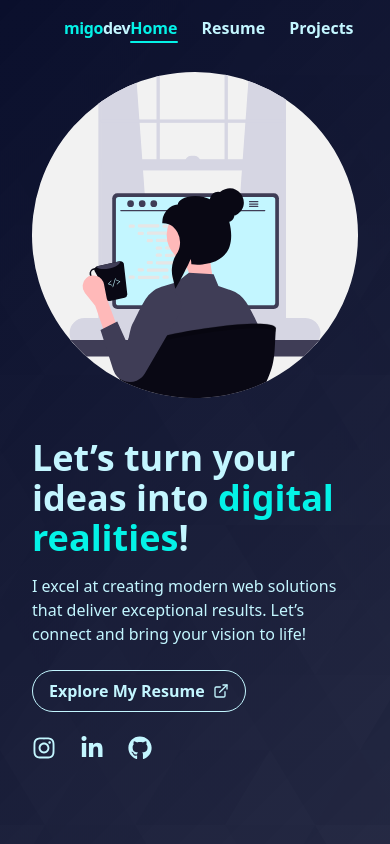
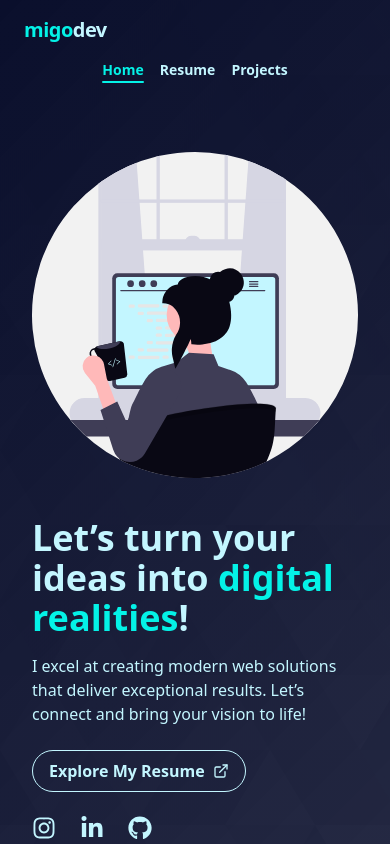
Before and after one commit to Migo1218/migodev, a Next.js app: page / in a window 390 px wide. Shown: the top 844 px of the page. Built offline with nearby package versions, Linux system fonts and the light colour scheme.

Commit message:
fix: Adjust layout and spacing in Hero and Navbar components for better responsiveness

```diff
--- a/src/components/Hero.tsx
+++ b/src/components/Hero.tsx
@@ -4,7 +4,7 @@ import { FaGithub, FaLinkedinIn, FaInstagram } from "react-icons/fa";
 import { LuExternalLink } from "react-icons/lu";
 export default function Hero() {
   return (
-    <section className="relative h-screen  text-primary px-8 md:px-40 py-16 md:py-24 flex flex-col md:flex-row items-center gap-8">
+    <section className="relative mt-20 md:mt-0 h-screen  text-primary px-8 md:px-40 py-16 md:py-24 flex flex-col md:flex-row items-center gap-8">
       {/* Texto a la izquierda */}
       <div className="flex-1 md:order-1 order-2">
         <h1 className="text-4xl text-light md:text-5xl font-bold mb-4">
--- a/src/components/Navbar.tsx
+++ b/src/components/Navbar.tsx
@@ -23,15 +23,18 @@ export default function Navbar() {
   return (
     <motion.nav
       style={{ background: bg, backdropFilter: blur }}
-      className="fixed top-0 left-0 w-full z-50 text-light md:px-24 transition-none"
+      className="fixed top-0 left-0 w-full z-50 text-light px-4 md:px-24 transition-none"
     >
-      <div className="flex items-center justify-between px-16 py-4">
-        <Link href={"/"}>
-          <h1 className="md:text-2xl text-l font-bold tracking-tight hover:cursor-pointer">
-            <span className="text-accent">migo</span>dev
-          </h1>
-        </Link>
-        <div className="space-x-6 font-semibold flex items-center">
+      <div className="flex flex-col md:flex-row md:items-center md:justify-between py-4 gap-4 md:gap-0">
+        <div className="flex justify-between items-center px-2 md:px-0">
+          <Link href="/">
+            <h1 className="text-xl md:text-2xl font-bold tracking-tight hover:cursor-pointer">
+              <span className="text-accent">migo</span>dev
+            </h1>
+          </Link>
+        </div>
+
+        <div className="flex flex-wrap justify-center gap-4 font-semibold text-sm md:text-base">
           {navLinks.map((link) => {
             const isActive = pathname === link.href;
             return (
@@ -42,7 +45,6 @@ export default function Navbar() {
                   }`}
                 >
                   {link.label}
-
                   {isActive && (
                     <span className="absolute -bottom-1 left-0 w-full h-[2px] bg-accent rounded-full"></span>
                   )}
```
